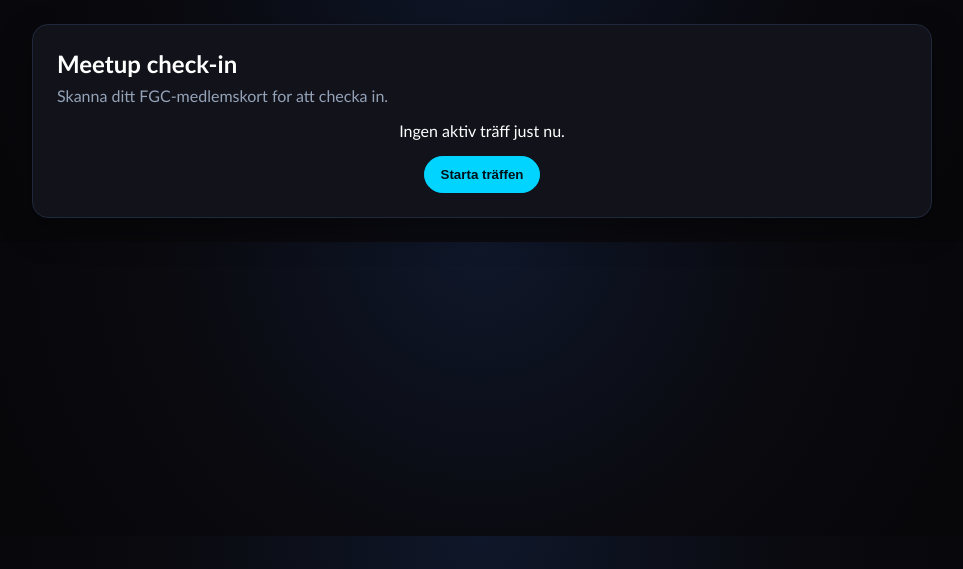
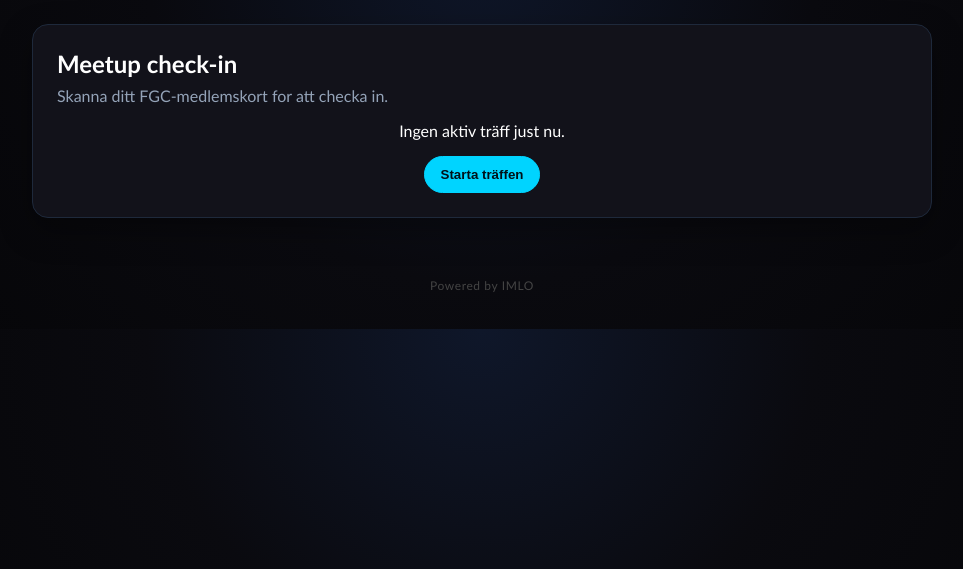
Before and after one commit to logisticuz/fgc-thn-meetups, a FastAPI app: page /kiosk in a window 1280 px wide. Shown: the part 52-621 px from the top of the page, without its empty margins (158-1121 px from the left). Run offline with FastAPI, Linux system fonts and the light colour scheme; the visitor is signed in with stand-in values (Sample User, id 1); data that the repository does not hold is empty; some libraries are stand-ins or nearby versions.

Commit message:
Add favicon and 'Powered by IMLO' footer
Co-Authored-By: Claude Opus 4.6 <noreply@anthropic.com>

```diff
--- a/src/static/styles.css
+++ b/src/static/styles.css
@@ -1132,3 +1132,17 @@ input[type="file"] {
 .revenue-status.saved {
   color: var(--success);
 }
+
+/* === Footer === */
+
+.app-footer {
+  text-align: center;
+  padding: 24px 16px;
+  margin-top: auto;
+}
+
+.app-footer p {
+  font-size: 12px;
+  color: #444;
+  letter-spacing: 0.05em;
+}
--- a/src/templates/base.html
+++ b/src/templates/base.html
@@ -4,6 +4,7 @@
     <meta charset="utf-8" />
     <meta name="viewport" content="width=device-width, initial-scale=1" />
     <title>FGC THN Meetups</title>
+    <link rel="icon" href="/static/assets/favicon.png" />
     <link rel="stylesheet" href="/static/styles.css" />
   </head>
   <body class="theme-dark">
@@ -18,5 +19,8 @@
     <main class="app-main">
       {% block content %}{% endblock %}
     </main>
+    <footer class="app-footer">
+      <p>Powered by IMLO</p>
+    </footer>
   </body>
 </html>
```
Also changed, not shown: src/static/assets/favicon.png (added).
